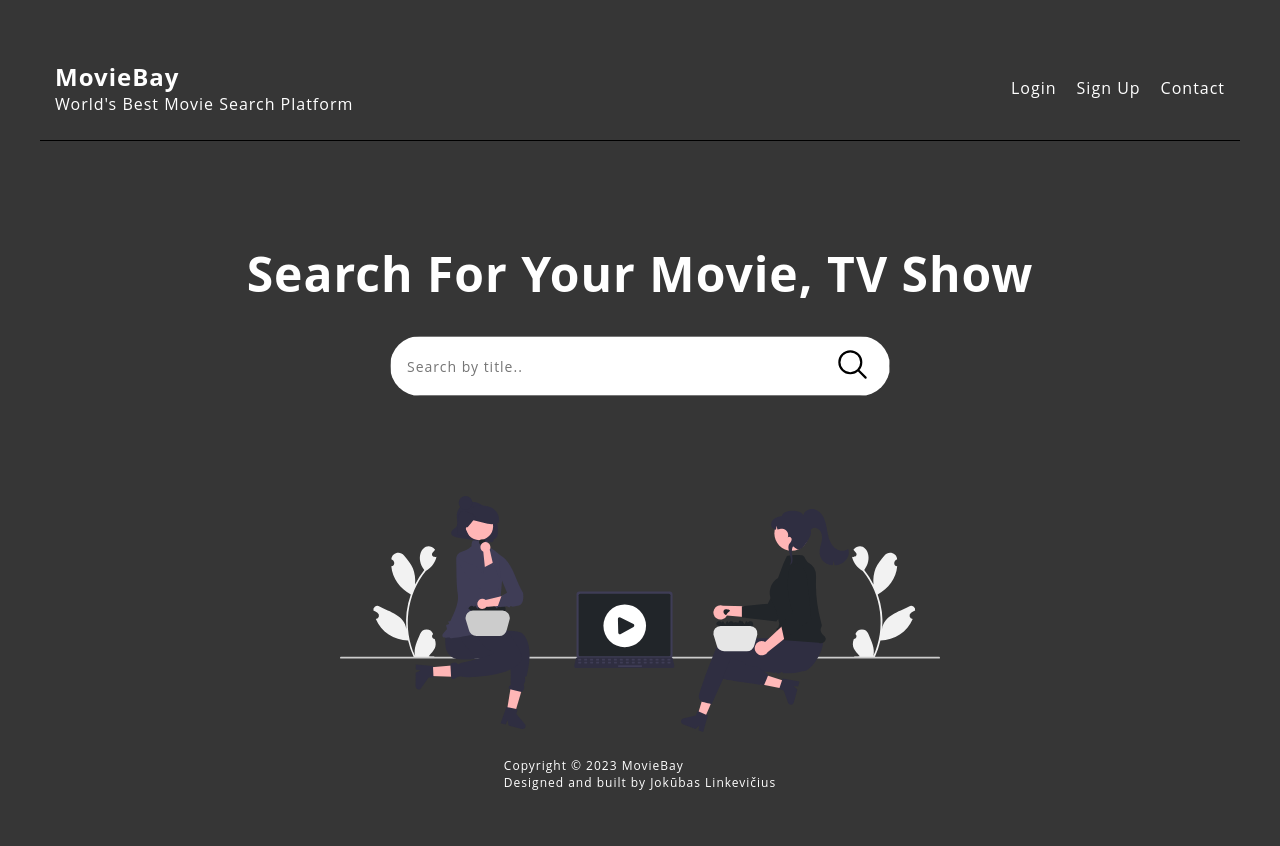
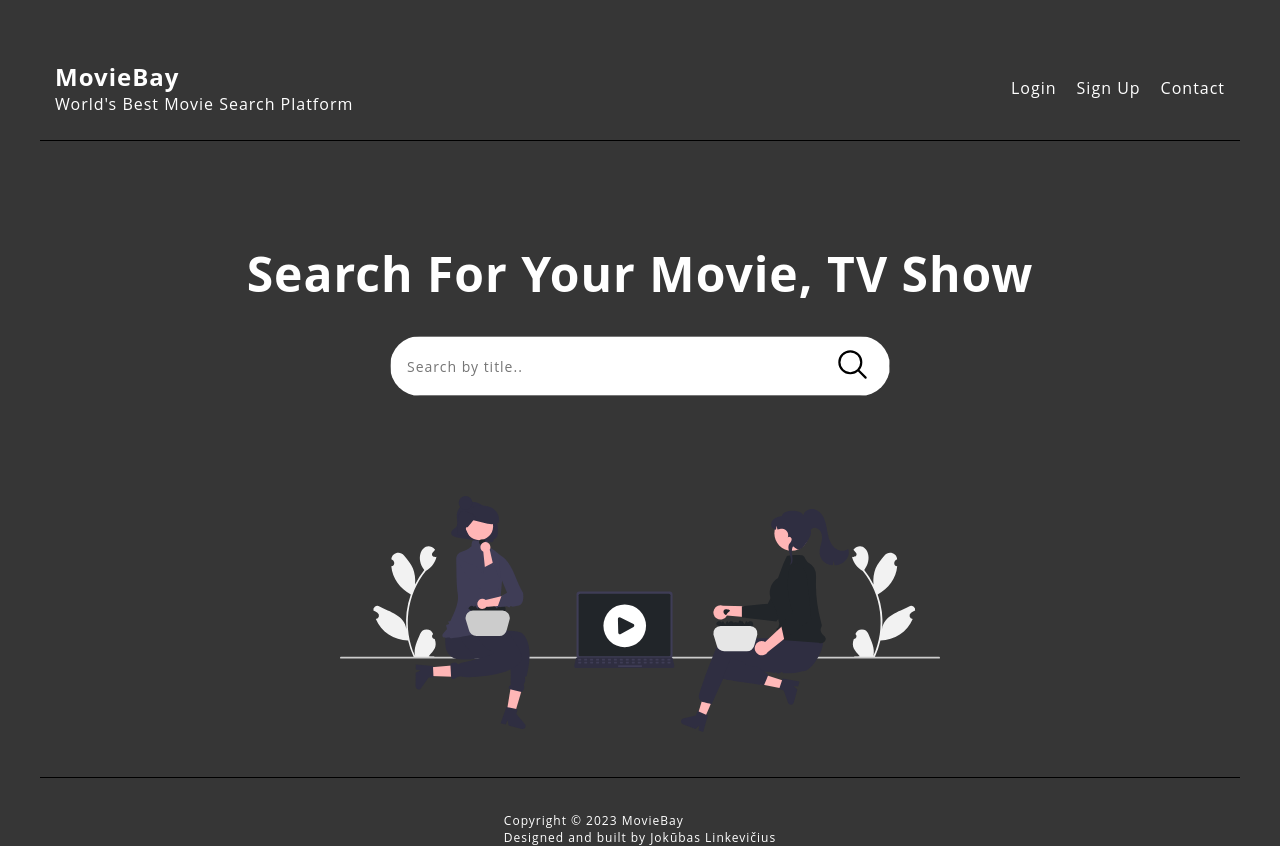
Before and after one commit to jokubaslink/moviebay-react-project, a React (Create React App) app: page / in a window 1280 px wide. Before the commit the page ends 800 px from the top, so only its background shows below. Built offline with nearby package versions, Linux system fonts and the light colour scheme.

Commit message:
fixed skeleton loading.

```diff
--- a/src/pages/Home.css
+++ b/src/pages/Home.css
@@ -24,7 +24,7 @@ li{
     list-style: none;
 }
 
-.spacing{
+.spacingBorder{
     border-bottom: 1px solid black;
     padding: 20px 0;
     margin-bottom: 34px;
--- a/src/pages/Home.jsx
+++ b/src/pages/Home.jsx
@@ -17,10 +17,11 @@ function Home() {
             <img src={image} alt="" className="imageWrapper--img"/>
           </figure>
 
-    <div className="spacing"></div>
+    <div className="spacingBorder"></div>
 
 
         <Footer />
+
 
 
         </div>
--- a/src/pages/Search.css
+++ b/src/pages/Search.css
@@ -108,7 +108,7 @@
 
 .movieImageWrapper--img--skeleton{
   width: 100%;
-  height: 300px;
+  height: 400px;
   background-color: lightgray;
 }
 
--- a/src/pages/Search.jsx
+++ b/src/pages/Search.jsx
@@ -20,9 +20,9 @@ function Search() {
       );
       console.log(data.Search);
       getVideos(data.Search);
+      setLoading(false);
     }
     fetchMovies();
-    setLoading(false);
   }, []);
 
   return (
@@ -49,7 +49,7 @@ function Search() {
               </svg>
             </button>
             {loading
-              ? new Array(videos.length).fill(0).map((_, index) => (
+              ? new Array(10).fill(0).map((_, index) => (
                   <div className="movieBox" key={index}>
                     <div className="movieImageWrapper--skeleton">
                       <div className="movieImageWrapper--img--skeleton"></div>
```
Also changed, not shown: src/components/MovieList.jsx (deleted).
